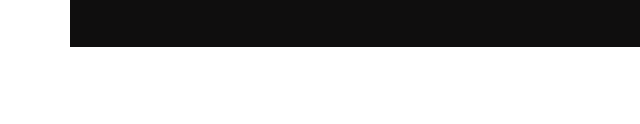
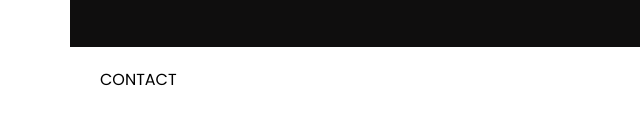
Before and after one commit to grenly-del/portfolio, a plain HTML site: page index.html in a window 1280 px wide. Shown: the part 2474-2598 px from the top of the page, 0-640 px from the left. Drawn offline with nearby package versions, Linux system fonts and the light colour scheme.

Commit message:
menambahkan Section Contact

```diff
--- a/index.html
+++ b/index.html
@@ -310,6 +310,12 @@
 			</div>
 		</section>
 
+		<section class="contact">
+			<div class="container">
+				<div class="title">CONTACT</div>
+			</div>
+		</section>
+
 </main>
 
 
```
